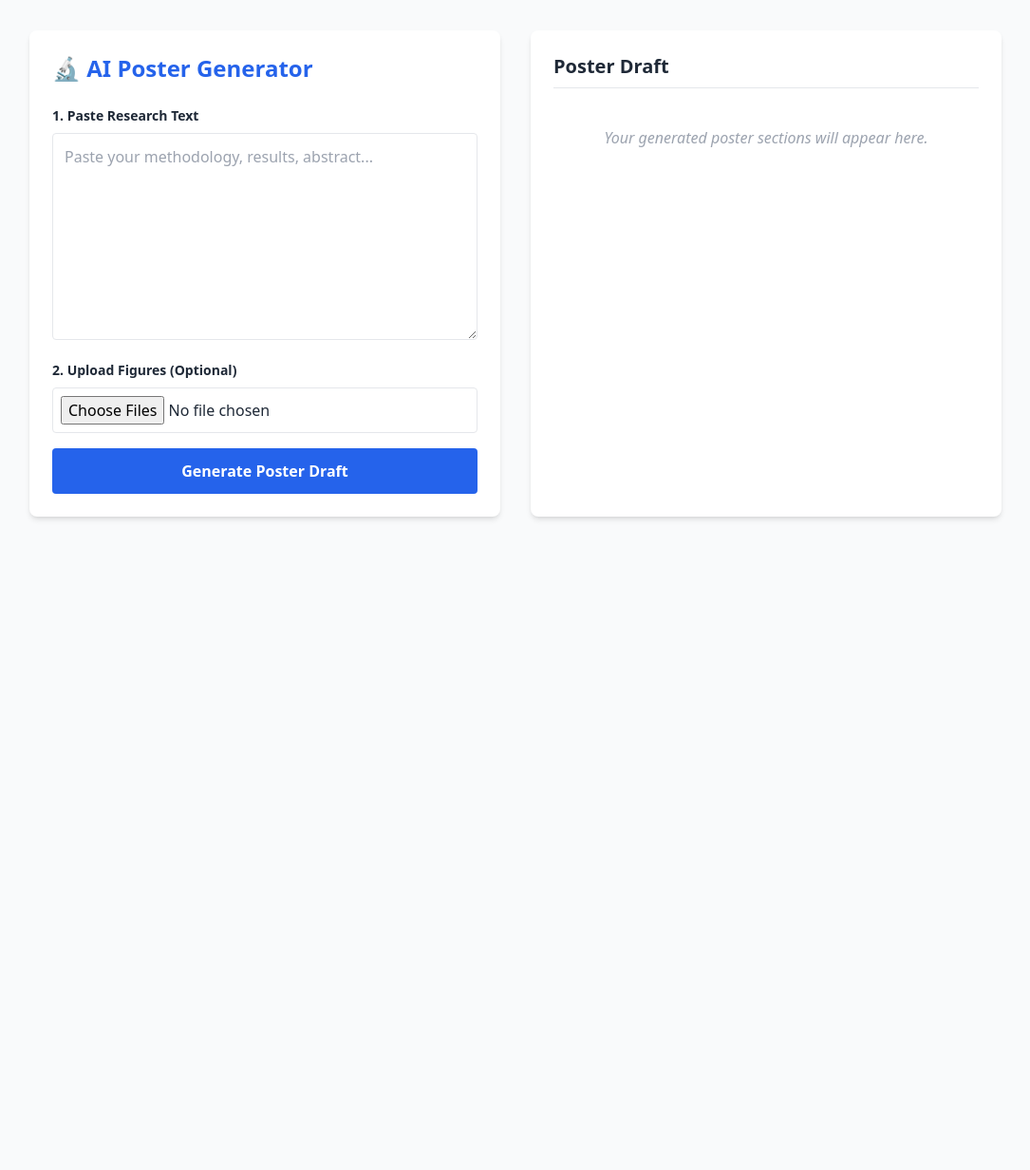
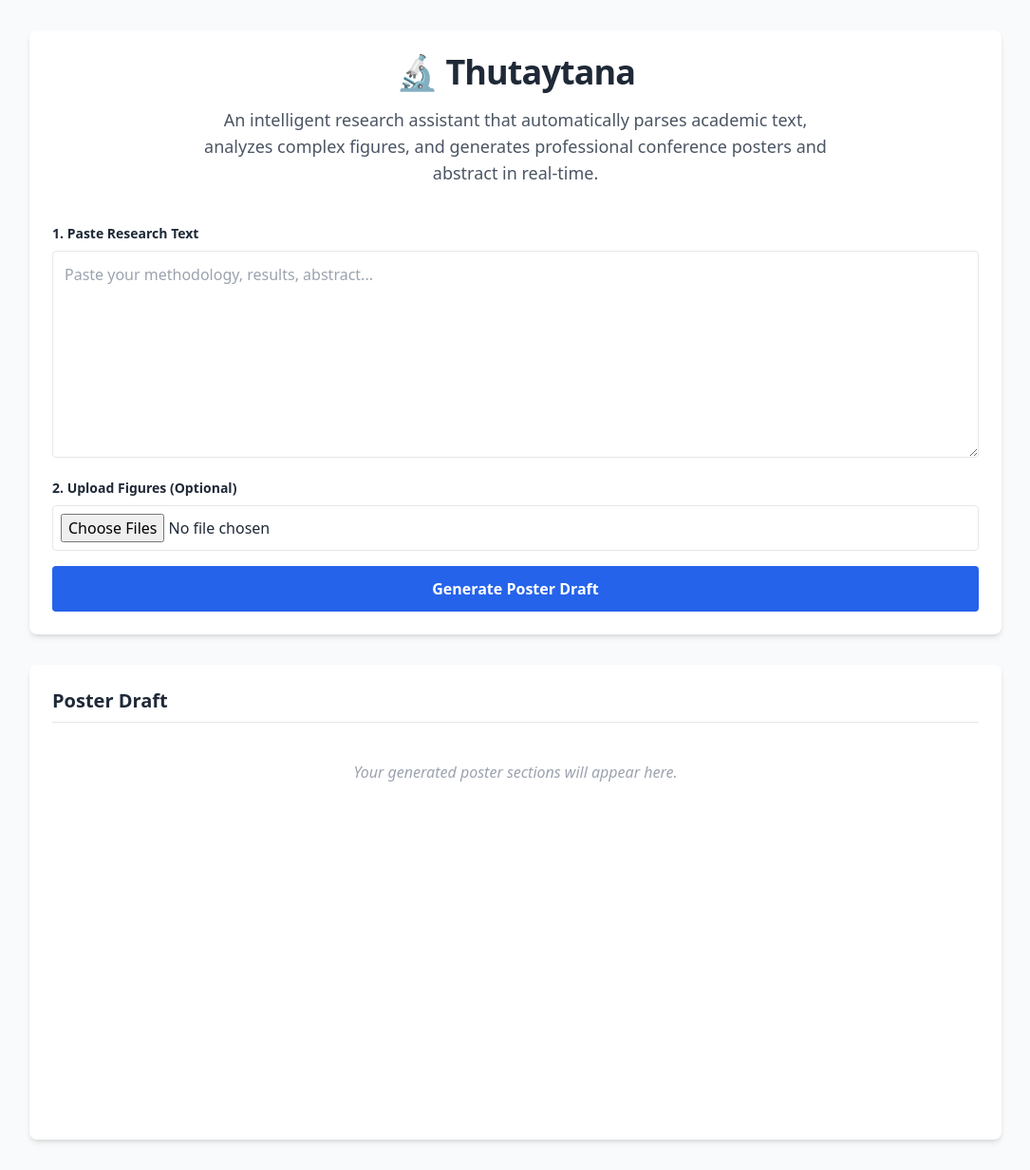
Before and after one commit to kyileiaye2021/Thutaytana, a FastAPI app: page / in a window 1280 px wide. Shown: the whole page at 95% size, without its empty margins (97-1182 px from the left). Before the commit the page ends 547 px from the top, so only its background shows below. Run offline with FastAPI, Linux system fonts and the light colour scheme; some libraries are stand-ins or nearby versions.

Commit message:
updated UI

```diff
--- a/templates/index.html
+++ b/templates/index.html
@@ -15,9 +15,17 @@
     </style>
 </head>
 <body class = "bg-gray-50 p-8 font-sans text-gray-800">
-    <div class = "max-w-5xl mx-auto grid grid-cols-1 md:grid-cols-2 gap-8">
+    <div class = "max-w-5xl mx-auto grid grid-cols-1 flex-col gap-8">
         <div class="bg-white p-6 rounded-lg shadow-md h-fit">
-            <h1 class="text-2xl font-bold mb-6 text-blue-600">🔬 AI Poster Generator</h1>
+            <div class="text-center mb-10">
+                <h1 class="text-4xl font-extrabold text-black-600 mb-4 tracking-tight">
+                    🔬 Thutaytana
+                </h1>
+
+                <p class="text-gray-600 text-lg max-w-2xl mx-auto">
+                    An intelligent research assistant that automatically parses academic text, analyzes complex figures, and generates professional conference posters and abstract in real-time.
+                </p>
+            </div>
 
             <form hx-post="/api/draft"
                 hx-encoding="multipart/form-data"
```
